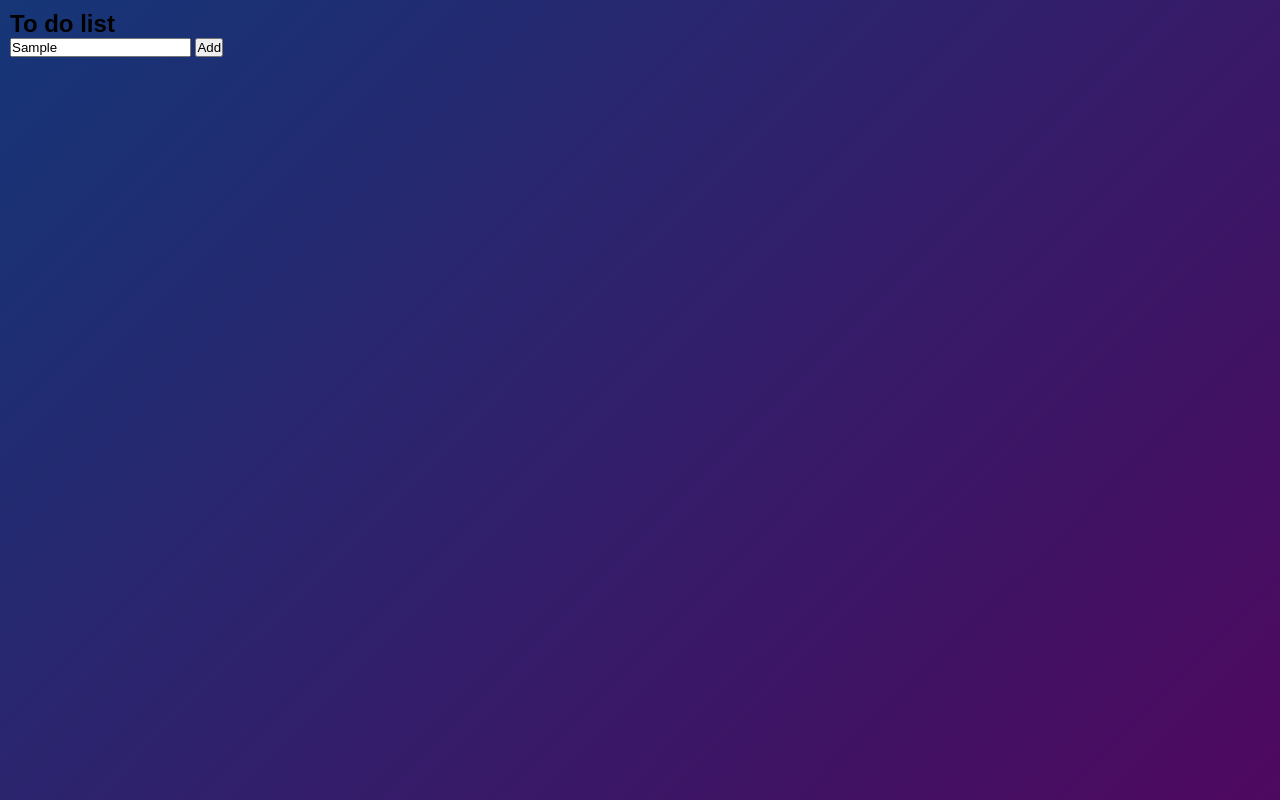
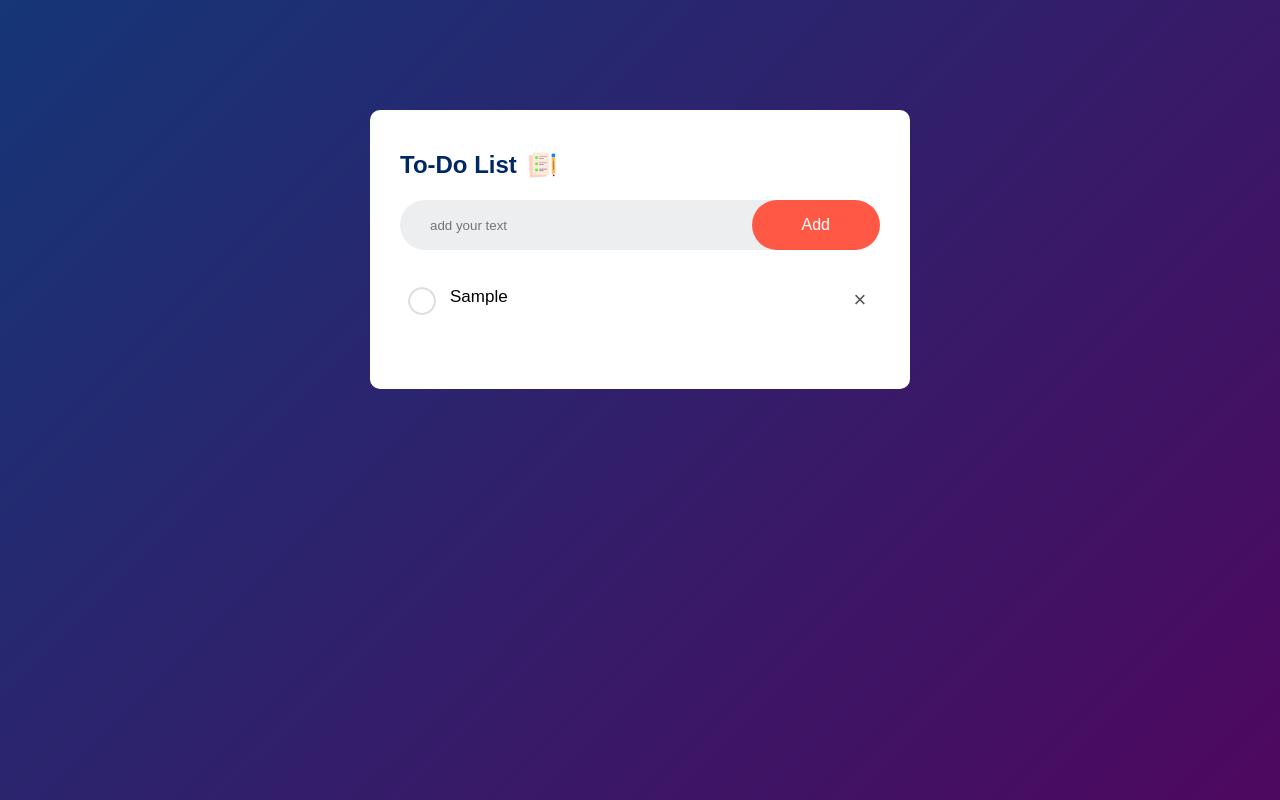
Before and after one commit to A-adarsh07/todo-list, a plain HTML site: page index.html in a window 1280 px wide. Both pictures are taken after typing "Sample" into the empty fields and a click on the button "Add". Drawn offline with Linux system fonts and the light colour scheme.

Commit message:
almost done

```diff
--- a/index.html
+++ b/index.html
@@ -1,21 +1,23 @@
 <!DOCTYPE html>
 <html lang="en">
   <head>
-    <meta charset="UTF-8">
-    <meta name="viewport" content="width=device-width, initial-scale=1.0">
+    <meta charset="UTF-8" />
+    <meta name="viewport" content="width=device-width, initial-scale=1.0" />
     <title>just-do-it</title>
-    <link rel="stylesheet" href="style.css">
+    <link rel="stylesheet" href="style.css" />
   </head>
   <body>
     <div class="container">
       <div class="todo-app">
-            <h2>To do list</h2>
+        <h2>To-Do List <img src="images/icon.png" /></h2>
         <div class="row">
-                <input type="text" id=" input-box" placeholder="add your text">
-                <button>Add</button>
+          <input type="text" id="input-box" placeholder="add your text" >
+          <button onclick="addTask()">Add</button>
         </div>
-            <ul class="list-container">
-
+        <ul id="list-container">
+          <!-- <li class="checked">Task 1</li>
+             <li>Task 2</li>
+             <li>Task 3</li> -->
         </ul>
       </div>
     </div>
--- a/main.js
+++ b/main.js
@@ -0,0 +1,47 @@
+const inputBox=document.getElementById("input-box");
+const listContainer=document.getElementById("list-container");
+
+function addTask() {
+    if(inputBox.value === ''){
+        alert('Please enter a task');
+    }
+    else{
+        let li = document.createElement("li"); // create new element <li>
+        li.innerHTML= inputBox.value;
+        listContainer.appendChild(li);  // append the newly created LI to container div
+        let span =document.createElement("span");
+        span.innerHTML= "\u00d7";
+        li.appendChild(span);
+    }
+    inputBox.value="";
+    saveData();
+}
+listContainer.addEventListener("click", function(e){
+    if(e.target.tagName ==="LI"){
+        e.target.classList.toggle("checked");
+        saveData();
+    }
+    else if(e.target.tagName === "SPAN"){
+        e.target.parentElement.remove();
+        saveData();
+    }
+},false);
+
+// to protect/store the data due to  Page refreshing and  window closed
+
+function saveData(){
+    localStorage.setItem("data", listContainer.innerHTML);
+}
+function showTask(){
+    listContainer.innerHTML=localStorage.getItem("data");
+}
+showTask();
+
+
+// adding the function of enter key in app
+inputBox.addEventListener("keypress", function (event) {
+    if (event.key === "Enter") {
+        event.preventDefault();
+        addTask();
+    }
+});
--- a/style.css
+++ b/style.css
@@ -11,3 +11,91 @@
     padding:10px;
 
 }
+.todo-app{
+    width:100%;
+    max-width:540px;
+    background:#ffff;
+     margin:100px auto 20px;
+     padding:40px 30px 70px;
+     border-radius:10px;
+}
+.todo-app h2{
+    color:#002765;
+    display:flex;
+    align-items:center;
+    margin-bottom:20px
+}
+
+.todo-app h2 img{
+    width:30px;
+    margin-left:10px;
+}
+ .row{
+    display:flex;
+    align-items: center;
+    justify-content:space-between;
+    background: #edeef0;
+    border-radius: 30px;
+    padding-left:20px;
+    margin-bottom:25px;
+ }
+ input{
+    flex:1;
+    border:none;
+    outline:none;
+    background:transparent;
+    padding:10px;
+ }
+ button{
+    border:none;
+    outline:none;
+    padding:16px 50px;
+    background:#ff5945;
+    color:#fff;
+    font-size: 16px;
+    cursor:pointer;
+    border-radius: 40px;
+ }
+ ul li{
+    list-style:none;
+    font-size:17px;
+    padding:12px 8px 12px 50px;
+    user-select:none;
+    cursor:pointer;
+    position:relative;
+ }
+ ul li::before{
+    content:'';
+    position:absolute;
+    height:28px;
+    width:28px;
+    border-radius: 50%;
+    background-image:url(images/unchecked.png) ;
+    background-size: cover;
+    background-position: center;
+    top:12px;
+    left:8px;
+
+ }
+ ul li .checked{
+    color:#555;
+    text-decoration: line-through;
+ }
+ ul li .checked ::before{
+    background-image: url(images/checked.png);
+ }
+ ul li span{
+    position: absolute;
+    right:0;
+    top:5px;
+    width:40px;
+    height:40px;
+    font-size:22px;
+    color:#555;
+    line-height:40px;
+    text-align:center;
+    border-radius: 50%;
+ }
+ ul li span:hover{
+    background:#edeef0;
+ }
```
Also changed, not shown: images/checked.png (added), images/icon.png (added), images/unchecked.png (added). Lines whose indentation alone changed are shown as unchanged.
